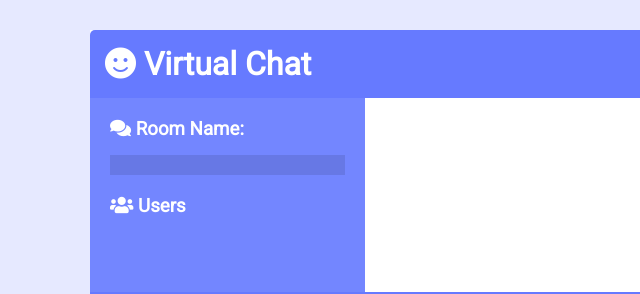
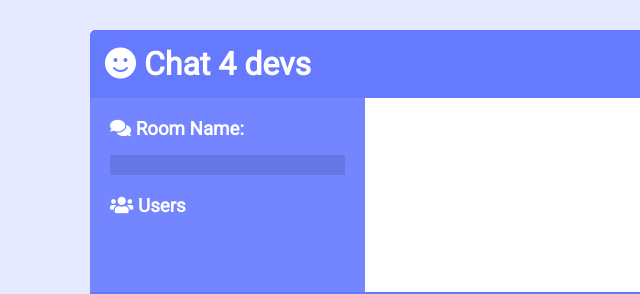
Before and after one commit to fabossi/realtime-virtual-chat, a website: page public/chat.html in a window 1280 px wide. Shown: the top 294 px of the page, 0-640 px from the left. Drawn offline with nearby package versions, Linux system fonts and the light colour scheme; no server answers.

Commit message:
[FABOSSI] Project ready

```diff
--- a/public/chat.html
+++ b/public/chat.html
@@ -7,13 +7,13 @@
   <link rel="stylesheet" href="https://cdnjs.cloudflare.com/ajax/libs/font-awesome/5.12.1/css/all.min.css"
     integrity="sha256-mmgLkCYLUQbXn0B1SRqzHar6dCnv9oZFPEC1g1cwlkk=" crossorigin="anonymous" />
   <link rel="stylesheet" href="css/style.css">
-  <title>virtual chat app</title>
+  <title>Chat 4 devs</title>
 </head>
 
 <body>
   <div class="chat-container">
     <header class="chat-header">
-      <h1><i class="fas fa-smile"></i> Virtual Chat</h1>
+      <h1><i class="fas fa-smile"></i> Chat 4 devs</h1>
       <a href="index.html" class="btn">Leave Room</a>
     </header>
     <main class="chat-main">
```
